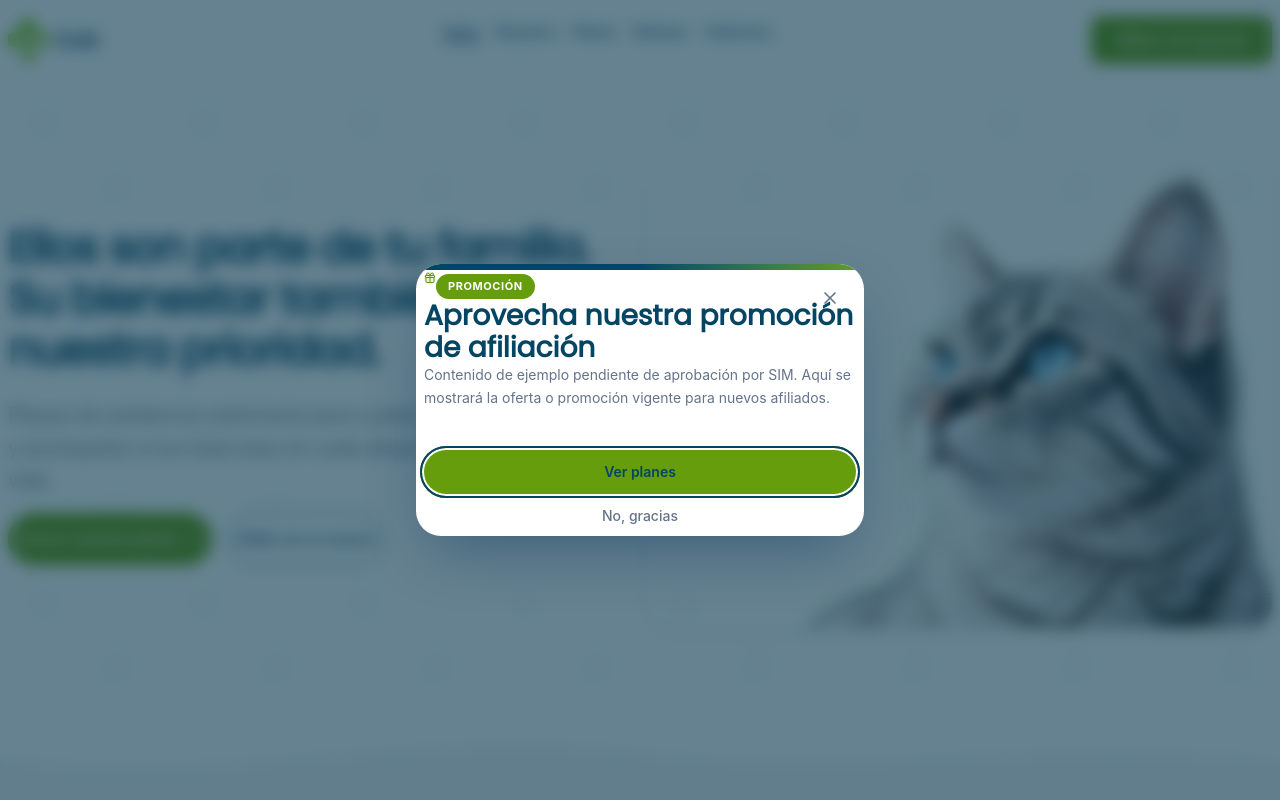
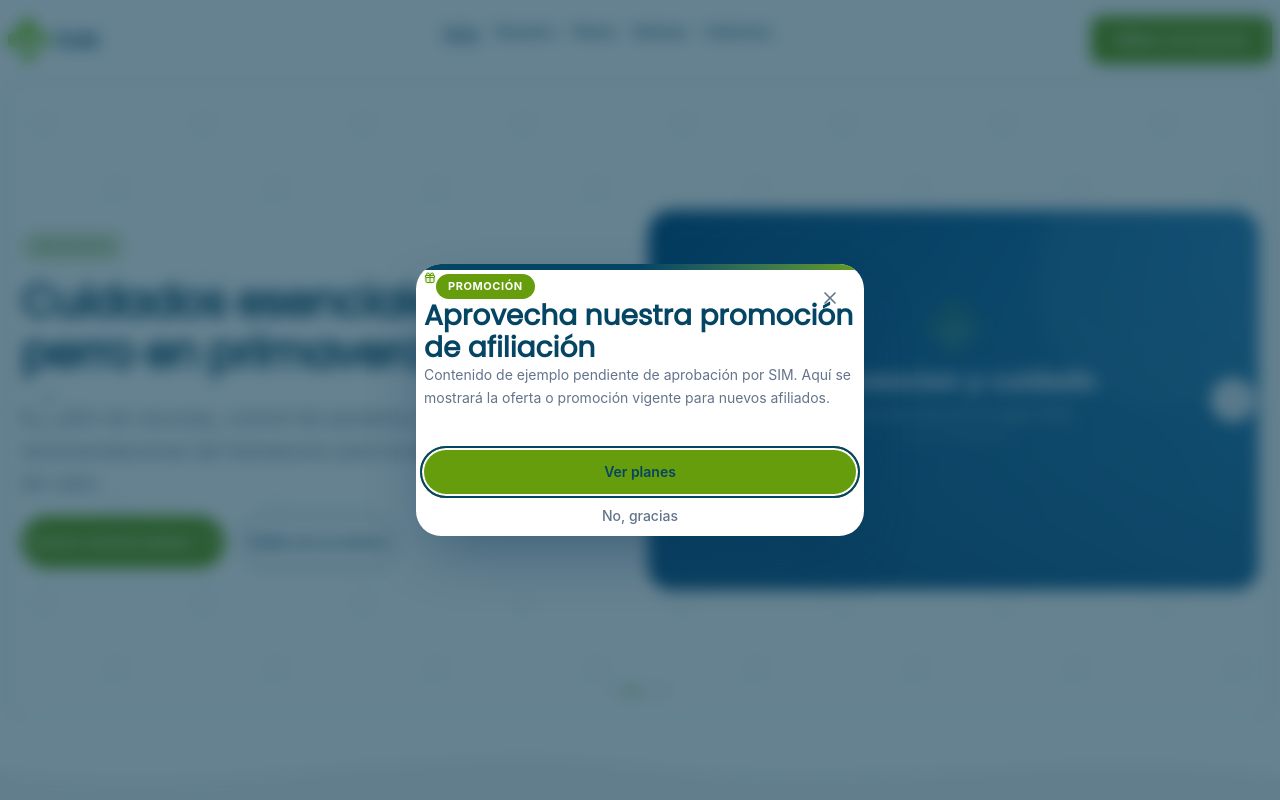
Before and after one commit to JunaAngeln1/Web_SIMV2, a React (Vite) app: page / in a window 1280 px wide. Shown: the top 800 px of the page. Built offline with nearby package versions, Linux system fonts and the light colour scheme.

Commit message:
feat: hero como carrusel de 4 noticias con auto-avance, dots y controles

```diff
--- a/src/components/hero/Hero.tsx
+++ b/src/components/hero/Hero.tsx
@@ -1,45 +1,105 @@
 /**
  * src/components/hero/Hero.tsx
  *
- * Hero principal según Guía de Diseño §4.2.
- * Título: "Ellos son parte de tu familia. Su bienestar también es nuestra prioridad."
- * Descripción: planes de asistencia veterinaria para cuidar, proteger y acompañar a las mascotas.
- * Acciones: "Conoce nuestros planes" y "Habla con un asesor".
- * Organización visual: dos columnas. Texto a la izquierda, fotografía de familia con mascotas
- * a la derecha. Fondos claros, título azul, huella decorativa.
+ * Hero principal como carrusel de 4 noticias (Guía de Diseño §4.2).
+ * Cada slide muestra una noticia con imagen, título y descripción.
+ * Auto-avance cada 5 segundos, pausa al pasar el mouse.
+ * Controles: dots de navegación y flechas anterior/siguiente.
+ * Datos desde @/data/news (4 noticias).
  */
+import { useCallback, useEffect, useRef, useState } from 'react'
 import Button from '@/components/ui/Button'
-import { ArrowRight } from 'lucide-react'
+import { ArrowRight, ChevronLeft, ChevronRight } from 'lucide-react'
 import PawPattern from '@/components/ui/PawPattern'
+import { news } from '@/data/news'
+
+const SLIDE_INTERVAL_MS = 5000
 
 export default function Hero() {
+  const [activeIndex, setActiveIndex] = useState(0)
+  const timerRef = useRef<number | null>(null)
+  const isPausedRef = useRef(false)
+
+  const next = useCallback(() => {
+    setActiveIndex((prev) => (prev + 1) % news.length)
+  }, [])
+
+  const prev = useCallback(() => {
+    setActiveIndex((prev) => (prev - 1 + news.length) % news.length)
+  }, [])
+
+  const goTo = (index: number) => {
+    setActiveIndex(index)
+  }
+
+  // Auto-play
+  useEffect(() => {
+    const start = () => {
+      timerRef.current = window.setInterval(() => {
+        if (!isPausedRef.current) next()
+      }, SLIDE_INTERVAL_MS)
+    }
+    start()
+    return () => {
+      if (timerRef.current !== null) window.clearInterval(timerRef.current)
+    }
+  }, [next])
+
   return (
     <section
       data-section="hero"
       role="region"
-      aria-label="Hero principal"
+      aria-label="Carrusel de noticias destacadas"
       className="relative w-full max-w-[1440px] min-h-[600px] mx-auto overflow-hidden bg-blanco mb-12"
     >
       {/* Huella decorativa de fondo */}
       <PawPattern color="#D3E4E9" opacity={0.15} className="inset-0" />
 
-      {/* Contenedor de dos columnas */}
+      {/* Contenedor del carrusel */}
       <div className="mx-auto max-w-[1360px] px-4 sm:px-6 lg:px-8 relative z-10">
-        <div className="grid lg:grid-cols-2 gap-12 lg:gap-16 items-center py-16 sm:py-20">
+        <div
+          data-purpose="hero-carousel"
+          className="relative w-full h-[560px] lg:h-[640px] rounded-[24px] overflow-hidden shadow-suave border border-borde-suave"
+          onMouseEnter={() => (isPausedRef.current = true)}
+          onMouseLeave={() => (isPausedRef.current = false)}
+        >
+          {/* Slides */}
+          {news.map((slide, index) => (
+            <div
+              key={slide.id}
+              data-purpose={`hero-slide-${index}`}
+              aria-hidden={index !== activeIndex}
+              className={[
+                'absolute inset-0 w-full h-full flex items-center',
+                'transition-opacity duration-700 ease-in-out',
+                index === activeIndex
+                  ? 'opacity-100 z-10 pointer-events-auto'
+                  : 'opacity-0 z-0 pointer-events-none',
+              ]
+                .filter(Boolean)
+                .join(' ')}
+            >
+              <div className="w-full h-full grid lg:grid-cols-2 gap-12 lg:gap-16 items-center px-6 sm:px-8 lg:px-12 py-10 sm:py-14">
+
                 {/* Columna de texto (izquierda) */}
                 <div data-purpose="hero-text" className="text-blanco">
+                  <span
+                    data-purpose="hero-category"
+                    className="inline-block mb-4 px-3 py-1 rounded-full text-[11px] font-semibold uppercase tracking-wider bg-verde-corporativo/20 text-verde-corporativo border border-verde-corporativo/30"
+                  >
+                    {slide.category}
+                  </span>
                   <h1
                     data-purpose="hero-title"
                     className="font-titulos font-semibold text-3xl sm:text-4xl lg:text-[44px] tracking-tight leading-[1.05] text-azul-petroleo mb-6"
                   >
-              Ellos son parte de tu familia. Su bienestar también es nuestra prioridad.
+                    {slide.title}
                   </h1>
                   <p
                     data-purpose="hero-description"
                     className="text-lg sm:text-xl text-gris-azulado leading-relaxed mb-10 max-w-lg"
                   >
-              Planes de asistencia veterinaria para cuidar, proteger y acompañar a tus
-              mascotas en cada etapa de su vida.
+                    {slide.description}
                   </p>
                   <div data-purpose="hero-ctas" className="flex flex-col sm:flex-row gap-3 sm:gap-4">
                     <Button
@@ -61,14 +121,65 @@ export default function Hero() {
                 </div>
 
                 {/* Columna de imagen (derecha) */}
-          <div data-purpose="hero-image" className="relative">
+                <div data-purpose="hero-image" className="relative hidden lg:block">
                   <img
-              src="/assets/sim-hero-cat.webp"
-              alt="Familia con sus mascotas"
+                    src={slide.image}
+                    alt={`Imagen referencial: ${slide.title}`}
                     data-purpose="hero-photo"
-              className="w-full h-auto rounded-[24px] shadow-suave object-cover"
-              style={{ aspectRatio: '4 / 3' }}
+                    className="w-full h-[380px] rounded-[24px] shadow-medio object-cover"
                   />
+                </div>
+
+                {/* Imagen en móvil (apilada debajo del texto) */}
+                <div data-purpose="hero-image-mobile" className="lg:hidden mt-8">
+                  <img
+                    src={slide.image}
+                    alt={`Imagen referencial: ${slide.title}`}
+                    data-purpose="hero-photo-mobile"
+                    className="w-full h-[320px] rounded-[24px] shadow-medio object-cover mx-auto"
+                  />
+                </div>
+              </div>
+            </div>
+          ))}
+
+          {/* Controles de navegación */}
+          <button
+            onClick={prev}
+            aria-label="Diapositiva anterior"
+            data-purpose="hero-prev"
+            className="absolute left-4 top-1/2 -translate-y-1/2 p-3 rounded-full bg-blanco/90 backdrop-blur-sm shadow-suave text-azul-petroleo hover:bg-azul-petroleo hover:text-blanco transition-colors z-20"
+          >
+            <ChevronLeft className="w-5 h-5" />
+          </button>
+          <button
+            onClick={next}
+            aria-label="Siguiente diapositiva"
+            data-purpose="hero-next"
+            className="absolute right-4 top-1/2 -translate-y-1/2 p-3 rounded-full bg-blanco/90 backdrop-blur-sm shadow-suave text-azul-petroleo hover:bg-azul-petroleo hover:text-blanco transition-colors z-20"
+          >
+            <ChevronRight className="w-5 h-5" />
+          </button>
+
+          {/* Dots de navegación */}
+          <div
+            data-purpose="hero-dots"
+            className="absolute bottom-6 left-1/2 -translate-x-1/2 flex gap-2 z-20"
+          >
+            {news.map((_, index) => (
+              <button
+                key={index}
+                onClick={() => goTo(index)}
+                aria-label={`Ir a la diapositiva ${index + 1}`}
+                aria-current={activeIndex === index ? 'true' : undefined}
+                data-purpose={`hero-dot-${index}`}
+                className={`w-2 h-2 rounded-full transition-all duration-300 ${
+                  activeIndex === index
+                    ? 'bg-verde-corporativo w-8'
+                    : 'bg-gris-azulado/30 hover:bg-gris-azulado/60'
+                }`}
+              />
+            ))}
           </div>
         </div>
       </div>
```
Lines whose indentation alone changed are shown as unchanged.
